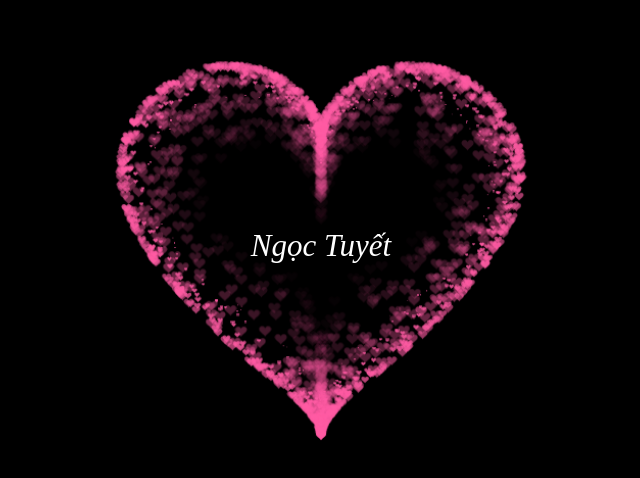
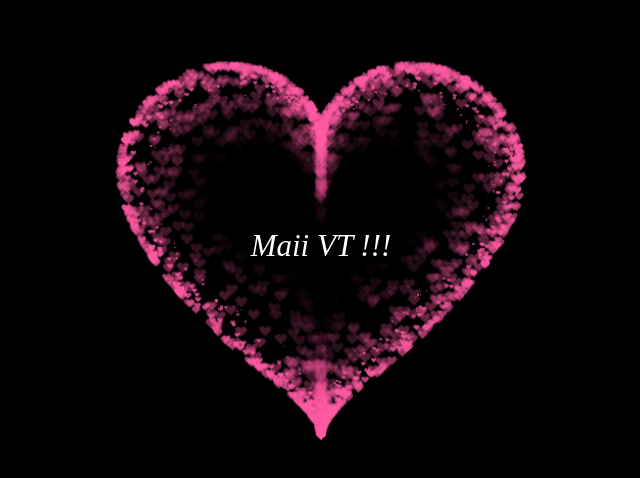
Before and after one commit to stupidmantan17/maii, a plain HTML site: page index.html in a window 1280 px wide. Shown: the part 152-630 px from the top of the page, without its empty margins (319-959 px from the left). Drawn offline with Linux system fonts and the light colour scheme.

Commit message:
Update index.html

```diff
--- a/index.html
+++ b/index.html
@@ -331,6 +331,6 @@ var ParticlePool = (function() {
         align-items: center;
         justify-content: center;
         margin-bottom: 5px;
-        text-align: center;"> Ngọc Tuyết </div>
+        text-align: center;"> Maii VT !!! </div>
  </BODY>
 </HTML>
```
